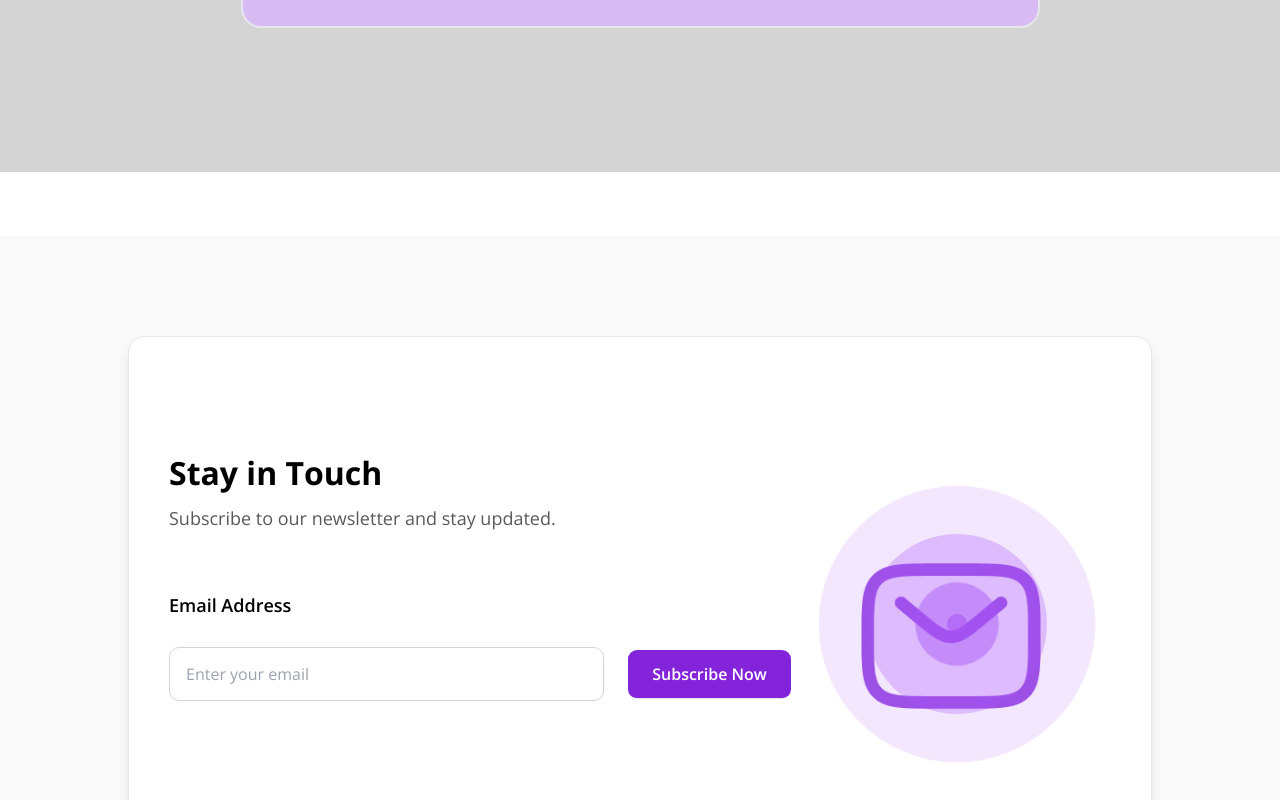
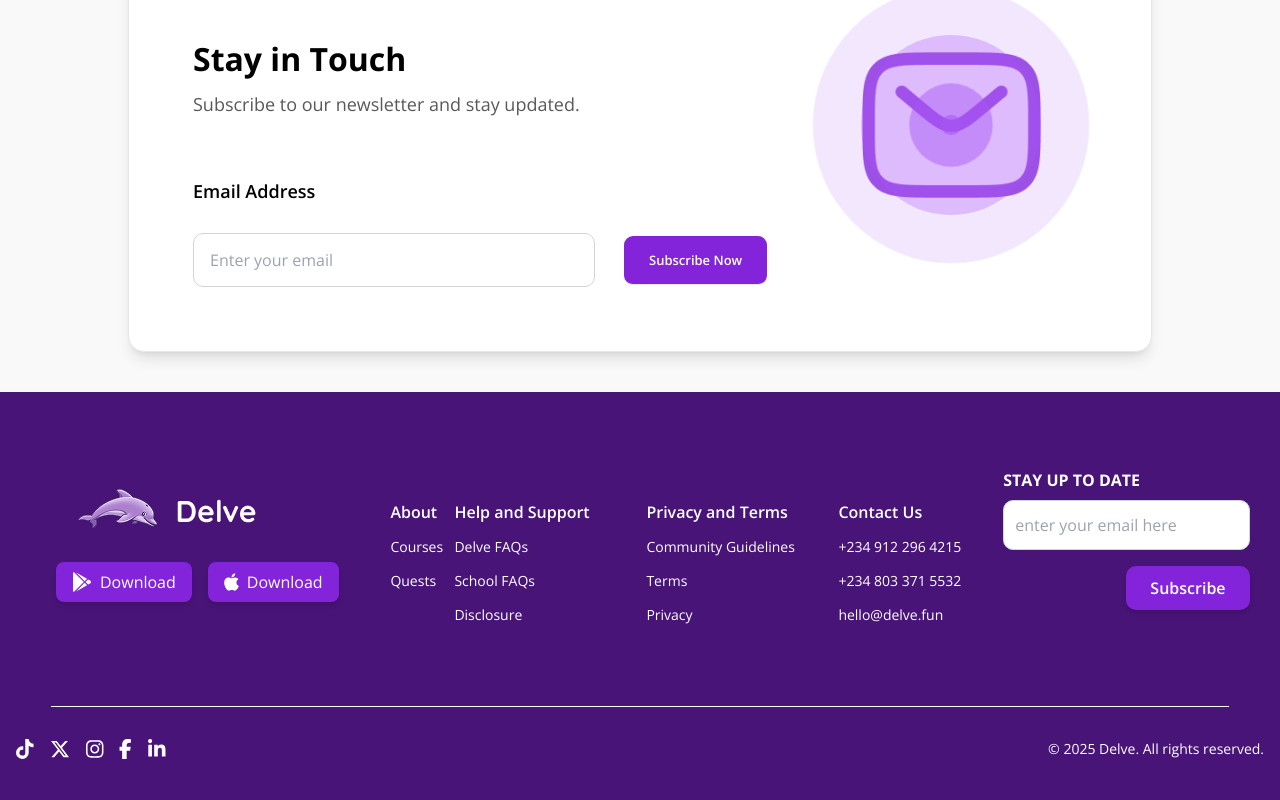
Before and after one commit to Torettosaviour17/delve-vue, a Vue app: page / in a window 1280 px wide. Shown: the part 4208-5008 px from the top of the page. Built offline with nearby package versions, Linux system fonts and the light colour scheme.

Commit message:
i just finshed the experienceDelve and subscribe section section responsiveness

```diff
--- a/src/components/homecomponents/ExperienceDelve.vue
+++ b/src/components/homecomponents/ExperienceDelve.vue
@@ -1,15 +1,24 @@
 <template>
-  <div class="w-full h-[125vh] bg-[#D4D4D4] pt-10 pr-24 pb-10 pl-24">
+  <div
+    class="w-full md:h-[125vh] bg-[#D4D4D4] pt-10 md:pr-24 sm:pb-10 md:pl-24"
+  >
     <div class="flex flex-col items-center justify-center text-center">
-      <h1 class="text-[48px] font-bold">Experience Delve</h1>
-      <p class="font-medium text-[18px] leading-[27px] text-[#615F5F]">
+      <h1
+        class="text-[30px] sm:text-[38px] md:text-[40px] lg:text-[48px] font-bold"
+      >
+        Experience Delve
+      </h1>
+      <p
+        class="font-medium text-[18px] leading-[27px] text-[#615F5F] my-4 md:my-auto"
+      >
         Work doesn’t stop, and neither should your learning. <br />
-        Watch the demo, download the app, and start playing quests from anywhere.
+        Watch the demo, download the app, and start playing quests from
+        anywhere.
       </p>
     </div>
-    <div class="flex items-center justify-center min-h-screen">
+    <div class="md:flex md:items-center md:justify-center md:min-h-screen">
       <div
-        class="w-[799px] h-[580px] bg-[#D9BBF4] border-2 rounded-[20px] flex items-center justify-center"
+        class="md:w-[799px] md:h-[580px] bg-[#D9BBF4] border-2 rounded-[20px] flex items-center justify-center"
       >
         <img
           src="/experiencedelveimg.png"
--- a/src/components/homecomponents/MajorLanguages.vue
+++ b/src/components/homecomponents/MajorLanguages.vue
@@ -3,7 +3,9 @@
     class="w-full h-[400px] sm:h-[500px] md:h-screen bg-purple-500 bg-contain bg-no-repeat bg-center sm:bg-[70%] md:bg-[50%] lg:bg-[40%] xl:bg-[30%] pt-7 p-10 rounded-bl-[180px]"
     :style="{ backgroundImage: `url(${mapbase})` }"
   >
-    <h1 class="text-white font-bold text-[32px] sm:text-[40px] md:text-[48px]">
+    <h1
+      class="text-white font-bold text-[30px] sm:text-[38px] md:text-[40px] lg:text-[48px]"
+    >
       Explore Major Languages
       <div class="text-[#FFDF81]">on the go</div>
     </h1>
--- a/src/components/homecomponents/OurFeature.vue
+++ b/src/components/homecomponents/OurFeature.vue
@@ -11,7 +11,9 @@
       class="flex flex-col-reverse md:flex-row w-full space-y-6 md:space-x-20 justify-between"
     >
       <div class="w-full md:w-[50%] space-y-6 text-center md:text-left">
-        <h1 class="font-bold text-[48px] leading-[120%]">
+        <h1
+          class="font-bold text-[30px] sm:text-[38px] md:text-[40px] lg:text-[48px] leading-[120%]"
+        >
           What we have to offer
         </h1>
         <p
--- a/src/components/homecomponents/OurFeature0.vue
+++ b/src/components/homecomponents/OurFeature0.vue
@@ -33,9 +33,7 @@ const toggleFAQ = (index) => {
 </script>
 
 <template>
-  <div
-    class="w-full h-auto md:h-screen pt-20 bg-[#F9F9F9] px-6 md:px-16 lg:px-20 pb-10 md:pb-0"
-  >
+  <div class="w-full h-auto pt-20 bg-[#F9F9F9] px-6 md:px-16 lg:px-20 pb-10">
     <div class="flex items-center justify-center">
       <h1
         class="font-normal text-[16px] leading-[24px] text-center p-[10px] mb-6 border-[2px] rounded-[21px] shadow-lg"
--- a/src/components/homecomponents/Subscribe.vue
+++ b/src/components/homecomponents/Subscribe.vue
@@ -1,11 +1,12 @@
 <template>
   <div
-    class="w-full h-screen bg-[#F9F9F9] mt-16 flex items-center justify-center"
+    class="w-full bg-[#F9F9F9] md:mt-16 flex items-center justify-center md:pb-[40px]"
   >
     <div
-      class="w-[80%] h-[75%] border border-2-black rounded-[16px] p-[40px] flex justify-between bg-white shadow-lg"
+      class="w-full md:w-[80%] h-[75%] border border-2-black rounded-[16px] p-[20px] md:p-[40px] flex flex-col-reverse md:flex-row justify-between bg-white shadow-lg"
     >
-      <div class="w-[68%] space-y-16">
+      <!-- Left Content (Text and Form) -->
+      <div class="w-full md:w-[68%] space-y-16 p-6">
         <div class="space-y-5 pt-20">
           <h4
             class="font-sans font-bold text-[32px] leading-[100%] tracking-[0%]"
@@ -21,45 +22,60 @@
         </div>
         <div>
           <label
-            class="font-sans font-semibold text-[18px]  leading-[28px] tracking-[0%]"
+            class="font-sans font-semibold text-[18px] leading-[28px] tracking-[0%]"
           >
             Email Address
           </label>
 
-          <div class="w-full pt-7 flex justify-between items-center">
+          <div
+            class="w-full pt-7 space-y-4 md:space-y-0 md:flex justify-between items-center"
+          >
             <input
               type="email"
               placeholder="Enter your email"
-              class="w-[70%] border border-gray-300 rounded-[10px] p-[14px_16px] gap-[8px] placeholder-gray-400"
+              class="w-full md:w-[70%] border border-gray-300 rounded-[10px] p-[14px_16px] gap-[8px] placeholder-gray-400"
             />
             <button
-              class="bg-[#8324DB] text-white font-sans font-semibold text-[16px] leading-[24px] tracking-[0%] rounded-[9px] border-b-[1px] px-[24px] py-[12px] gap-[6px]"
+              class="bg-[#8324DB] md:text-[12px] lg:text-[13px] text-white font-sans w-full md:w-[25%] font-semibold text-[16px] leading-[24px] tracking-[0%] rounded-[9px] border-b-[1px] px-[24px] py-[12px] gap-[6px]"
             >
               Subscribe Now
             </button>
           </div>
         </div>
       </div>
-      <div class="w-[35%] h-full flex justify-center items-center relative">
-        <img :src="Letter" alt="Ammunition" class="w-[200px] h-[200px]" />
 
-        <!-- Ammunition wave effects, positioned over the image -->
+      <!-- Animation Section (Now on top in mobile view) -->
+      <div
+        class="w-full md:w-[35%] h-full flex items-center self-center justify-center relative"
+      >
+        <!-- Wrapper to keep everything centered -->
+        <div class="w-full h-full flex items-center justify-center">
+          <div
+            class="relative flex items-center justify-center w-[200px] h-[200px]"
+          >
+            <img
+              :src="Letter"
+              alt="Ammunition"
+              class="w-full h-full object-contain"
+            />
+
+            <!-- Animation effects centered perfectly -->
+            <div class="absolute inset-0 flex items-center justify-center">
               <div
                 class="absolute w-[120px] h-[120px] bg-purple-500/60 rounded-full animate-wave"
-          style="top: 36%; left: 33%; transform: translate(-50%, -50%)"
               ></div>
               <div
                 class="absolute w-[120px] h-[120px] bg-purple-500/60 rounded-full animate-wave2"
-          style="top: 36%; left: 33%; transform: translate(-50%, -50%)"
               ></div>
               <div
                 class="absolute w-[120px] h-[120px] bg-purple-500/60 rounded-full animate-wave3"
-          style="top: 36%; left: 33%; transform: translate(-50%, -50%)"
               ></div>
               <div
                 class="absolute w-[120px] h-[120px] bg-purple-500/60 rounded-full animate-wave4"
-          style="top: 36%; left: 33%; transform: translate(-50%, -50%)"
               ></div>
+            </div>
+          </div>
+        </div>
       </div>
     </div>
   </div>
```
Lines whose indentation alone changed are shown as unchanged.
